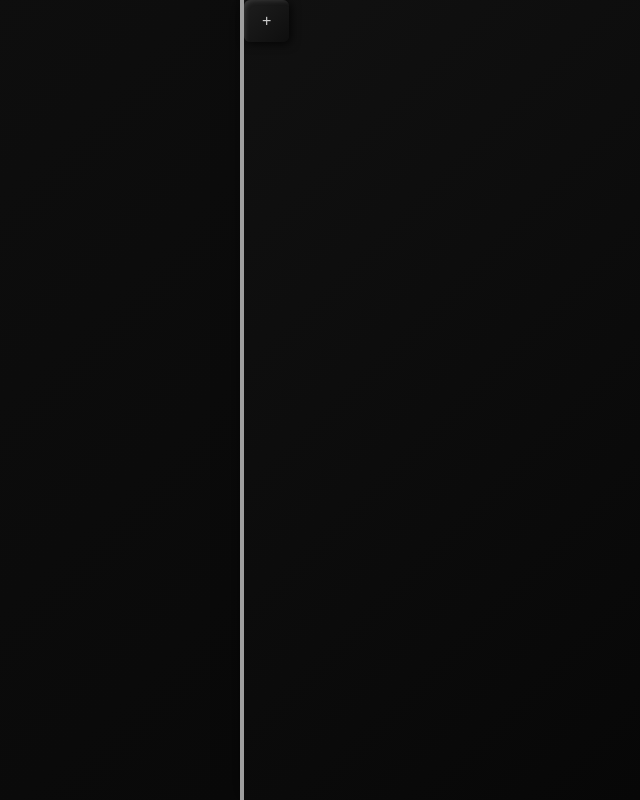
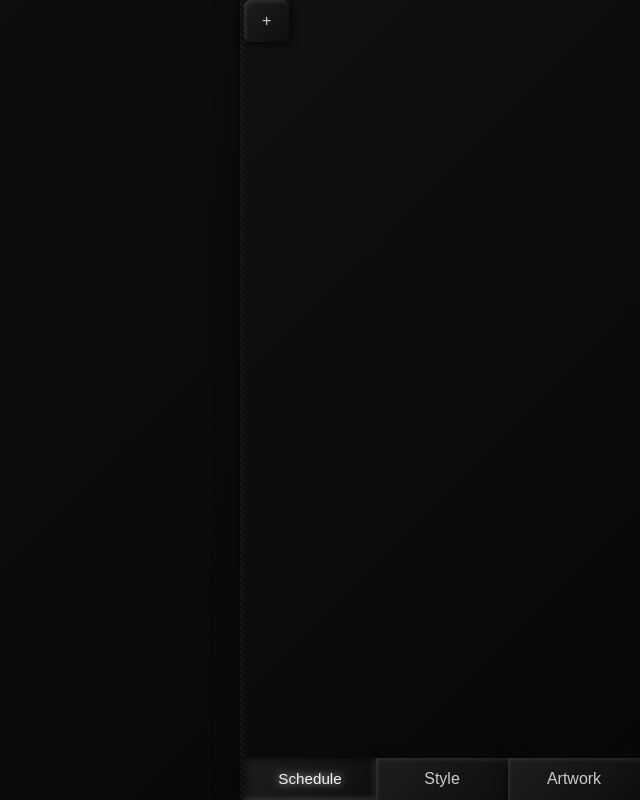
Before and after one commit to BeeeQueue/stream-schedule-generator, a Vue app: page / in a window 1280 px wide. Shown: the whole page, without its empty margins (640-1280 px from the left). Built offline with nearby package versions, Linux system fonts and the light colour scheme; grey boxes are pictures that could not be loaded.

Commit message:
add tabs and tab selection

```diff
--- a/src/components/Button.vue
+++ b/src/components/Button.vue
@@ -1,6 +1,8 @@
 <template>
-  <button type="button" @click="$emit('click')">
-    <slot />
+  <button type="button" :class="{ active }" @click="$emit('click')">
+    <span class="contents">
+      <slot />
+    </span>
   </button>
 </template>
 
@@ -9,6 +11,12 @@ import { defineComponent } from "vue"
 
 export default defineComponent({
   name: "Button",
+  props: {
+    active: {
+      type: Boolean,
+      default: false,
+    },
+  },
   emits: ["click"],
 })
 </script>
@@ -29,16 +37,28 @@ button {
 
   transition: 0.15s color, 0.15s background, 0.15s text-shadow, 75ms box-shadow;
 
-  &:hover {
-    color: var(--text-primary-hover);
-    text-shadow: 0 0 8px var(--text-primary-hover);
+  & > .contents {
+    display: inline-block;
+    transition: font-size 75ms;
   }
 
-  &:active {
+  &:hover,
+  &:active,
+  &.active {
+    color: var(--text-primary-hover);
+    text-shadow: 0 0 8px rgba(255, 255, 255, 0.75);
+  }
+
+  &:active,
+  &.active {
     box-shadow: /* TL inset shine */ var(--no-box-shadow-inset),
       /* TL inset shadow */ inset 4px 4px 8px -3px rgba(0, 0, 0, 0.75),
       /* BR shadow */ var(--no-box-shadow),
       /* BR inset shine */ inset -2px -2px 5px rgba(81, 81, 81, 0.5);
+
+    & > .contents {
+      font-size: 0.95em;
+    }
   }
 }
 </style>
--- a/src/modules/sidebar/Sidebar.vue
+++ b/src/modules/sidebar/Sidebar.vue
@@ -1,5 +1,5 @@
 <template>
-  <aside class="container">
+  <aside class="sidebar-container">
     <span class="draggable" />
 
     <div class="controls">
@@ -9,6 +9,8 @@
     </div>
 
     <Button @click="addDay">+</Button>
+
+    <Tabs />
   </aside>
 </template>
 
@@ -17,6 +19,8 @@ import { computed } from "vue"
 
 import Button from "../../components/Button.vue"
 import { useSchedule } from "../../state/schedule"
+
+import Tabs from "./Tabs.vue"
 
 const { state, mutations } = useSchedule()
 
@@ -35,8 +39,14 @@ const addDay = () => {
 </script>
 
 <style scoped>
-.container {
+.sidebar-container {
   position: relative;
+  height: 100%;
+
+  display: flex;
+  flex-direction: column;
+  align-items: flex-start;
+
   background: var(--background-primary);
   box-shadow: 0 0 20px rgba(0, 0, 0, 0.5);
   padding-left: 4px;
@@ -48,7 +58,7 @@ const addDay = () => {
     left: 0;
     bottom: 0;
 
-    background-image: url(../assets/full-lines.svg);
+    background-image: url(../../assets/full-lines.svg);
     background-size: 6px;
     cursor: w-resize;
   }
--- /dev/null
+++ b/src/modules/sidebar/Tabs.vue
@@ -0,0 +1,38 @@
+<template>
+  <div class="tabs-container">
+    <Button
+      v-for="tab in SidebarTab"
+      :key="tab"
+      :active="activeTab === tab"
+      @click="mutations.switchTab(tab)"
+    >
+      {{ tab }}
+    </Button>
+  </div>
+</template>
+
+<script lang="ts" setup>
+import { computed } from "vue"
+
+import Button from "../../components/Button.vue"
+import { SidebarTab, useSidebar } from "../../state/sidebar"
+
+const { state, mutations } = useSidebar()
+
+const activeTab = computed(() => state.activeTab)
+</script>
+
+<style scoped>
+.tabs-container {
+  position: relative;
+  margin-top: auto;
+
+  width: 100%;
+  display: flex;
+
+  & > button {
+    flex: 1;
+    border-radius: 0;
+  }
+}
+</style>
--- /dev/null
+++ b/src/state/sidebar.ts
@@ -0,0 +1,29 @@
+import { createVuexHook } from "./utils/create-hook"
+
+export enum SidebarTab {
+  Schedule = "Schedule",
+  Style = "Style",
+  Artwork = "Artwork",
+}
+
+const defaultState = {
+  width: 400,
+  activeTab: SidebarTab.Schedule,
+}
+
+export type ScheduleState = typeof defaultState
+
+export const SidebarModule = {
+  name: "sidebar",
+  namespaced: true,
+
+  state: (): ScheduleState => defaultState,
+
+  mutations: {
+    switchTab(store: ScheduleState, tab: SidebarTab): void {
+      store.activeTab = tab
+    },
+  },
+} as const
+
+export const useSidebar = createVuexHook(SidebarModule)
--- a/src/state/store.ts
+++ b/src/state/store.ts
@@ -1,6 +1,7 @@
 import { createLogger, createStore, Store } from "vuex"
 
 import { ScheduleModule, ScheduleState } from "./schedule"
+import { SidebarModule } from "./sidebar"
 
 /* eslint-disable @typescript-eslint/consistent-type-definitions */
 declare module "@vue/runtime-core" {
@@ -27,6 +28,7 @@ const storeOptions = {
   strict: import.meta.env.DEV,
   modules: {
     [ScheduleModule.name]: ScheduleModule,
+    [SidebarModule.name]: SidebarModule,
   },
   plugins: [import.meta.env.DEV && createLogger()].filter(isNotNilOrBoolean),
 }
@@ -35,11 +37,21 @@ export const store = createStore<RootState>(storeOptions)
 
 if (import.meta.hot) {
   import.meta.hot!.acceptDeps(["./schedule"], async () => {
-    const newSchedule = await import("./schedule")
+    const newModule = await import("./schedule")
 
     store.hotUpdate({
       modules: {
-        [ScheduleModule.name]: newSchedule as any,
+        [ScheduleModule.name]: newModule as any,
+      },
+    })
+  })
+
+  import.meta.hot!.acceptDeps(["./sidebar"], async () => {
+    const newModule = await import("./sidebar")
+
+    store.hotUpdate({
+      modules: {
+        [SidebarModule.name]: newModule as any,
       },
     })
   })
```
